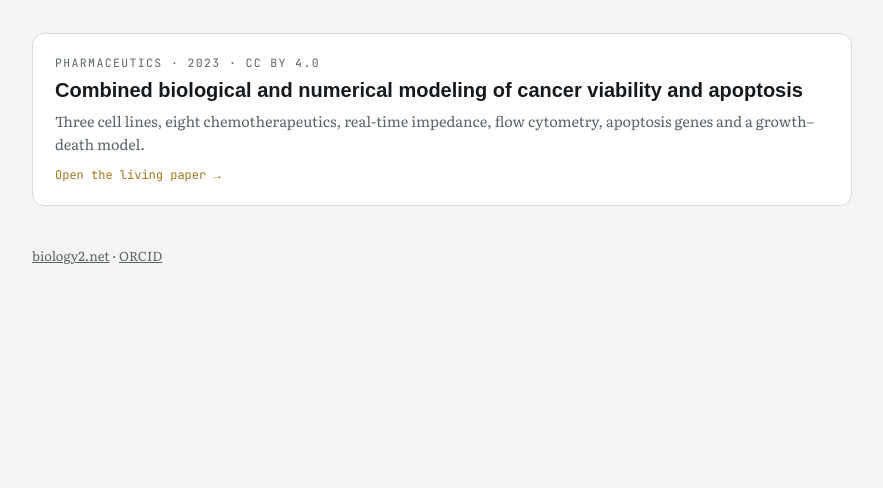
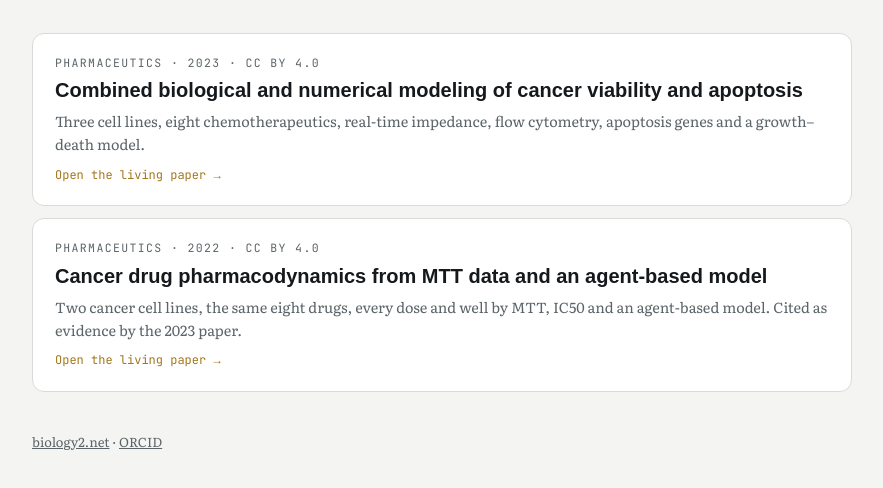
Before and after one commit to zivanovicmkg/living-papers, a plain HTML site: page index.html in a window 1280 px wide. Shown: the part 208-696 px from the top of the page, without its empty margins (198-1081 px from the left). Drawn offline with Linux system fonts and the light colour scheme; a web font is replaced by a local one.

Commit message:
Add files via upload

```diff
--- a/index.html
+++ b/index.html
@@ -49,6 +49,12 @@ footer a{color:inherit}
     <p>Three cell lines, eight chemotherapeutics, real-time impedance, flow cytometry, apoptosis genes and a growth–death model.</p>
     <span class="go">Open the living paper →</span>
   </a>
+  <a class="paper" href="pharmaceutics-2022/">
+    <div class="eyebrow">Pharmaceutics · 2022 · CC BY 4.0</div>
+    <h2>Cancer drug pharmacodynamics from MTT data and an agent-based model</h2>
+    <p>Two cancer cell lines, the same eight drugs, every dose and well by MTT, IC50 and an agent-based model. Cited as evidence by the 2023 paper.</p>
+    <span class="go">Open the living paper →</span>
+  </a>
   <footer><a href="https://biology2.net">biology2.net</a> · <a href="https://orcid.org/0000-0002-8833-8035">ORCID</a></footer>
 </div>
 </body>
```
